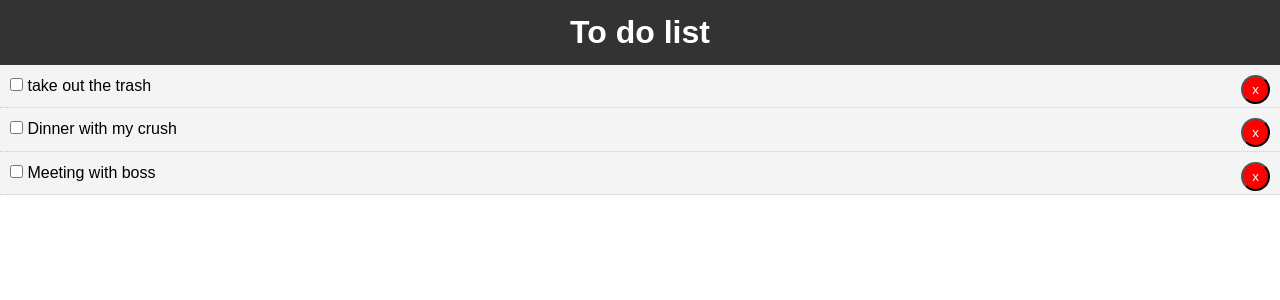
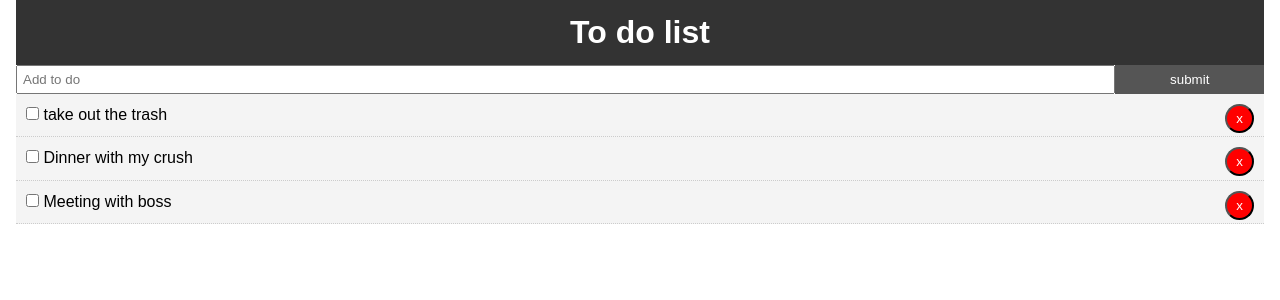
Before and after one commit to rai8/to-do-app, a React (Create React App) app: page / in a window 1280 px wide. Shown: the top 300 px of the page. Built offline with nearby package versions, Linux system fonts and the light colour scheme.

Commit message:
setting up the submit and add input text

```diff
--- a/src/App.css
+++ b/src/App.css
@@ -11,3 +11,17 @@
   columns: #333;
   text-decoration: none;
 }
+.container {
+  padding: 0 1rem;
+}
+.btn {
+  display: inline-block;
+  border: none;
+  background: #555;
+  color: #fff;
+  padding: 7px 20px;
+  cursor: pointer;
+}
+.btn:hover {
+  background: #666;
+}
--- a/src/App.js
+++ b/src/App.js
@@ -4,6 +4,7 @@
 import React, { Component } from "react";
 import Todos from "./components/Todos";
 import Header from "./components/layout/Header";
+import AddTodo from "./components/AddTodo";
 import "./App.css";
 
 class App extends Component {
@@ -48,13 +49,16 @@
   render() {
     return (
       <div className="App">
+        <div className="container">
           <Header />
+          <AddTodo />
           <Todos
             todos={this.state.todos}
             markComplete={this.markComplete}
             delTodo={this.delTodo}
           />
         </div>
+      </div>
     );
   }
 }
--- a/src/components/AddTodo.js
+++ b/src/components/AddTodo.js
@@ -0,0 +1,24 @@
+import React, { Component } from "react";
+
+export class AddTodo extends Component {
+  render() {
+    return (
+      <form style={{ display: "flex" }}>
+        <input
+          type="text"
+          name="title"
+          placeholder="Add to do"
+          style={{ flex: "10", padding: "5px" }}
+        />
+        <input
+          type="submit"
+          value="submit"
+          className="btn"
+          style={{ flex: "1" }}
+        />
+      </form>
+    );
+  }
+}
+
+export default AddTodo;
```
Lines whose indentation alone changed are shown as unchanged.
